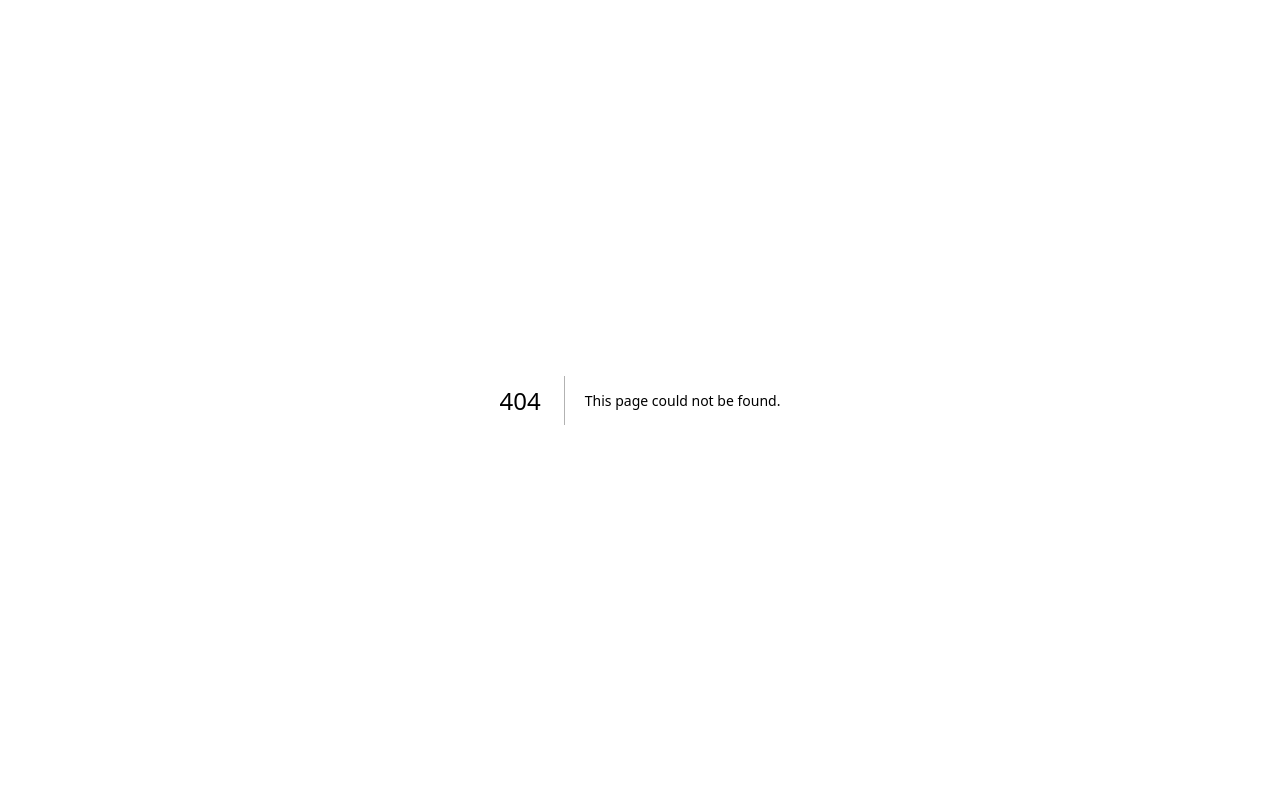
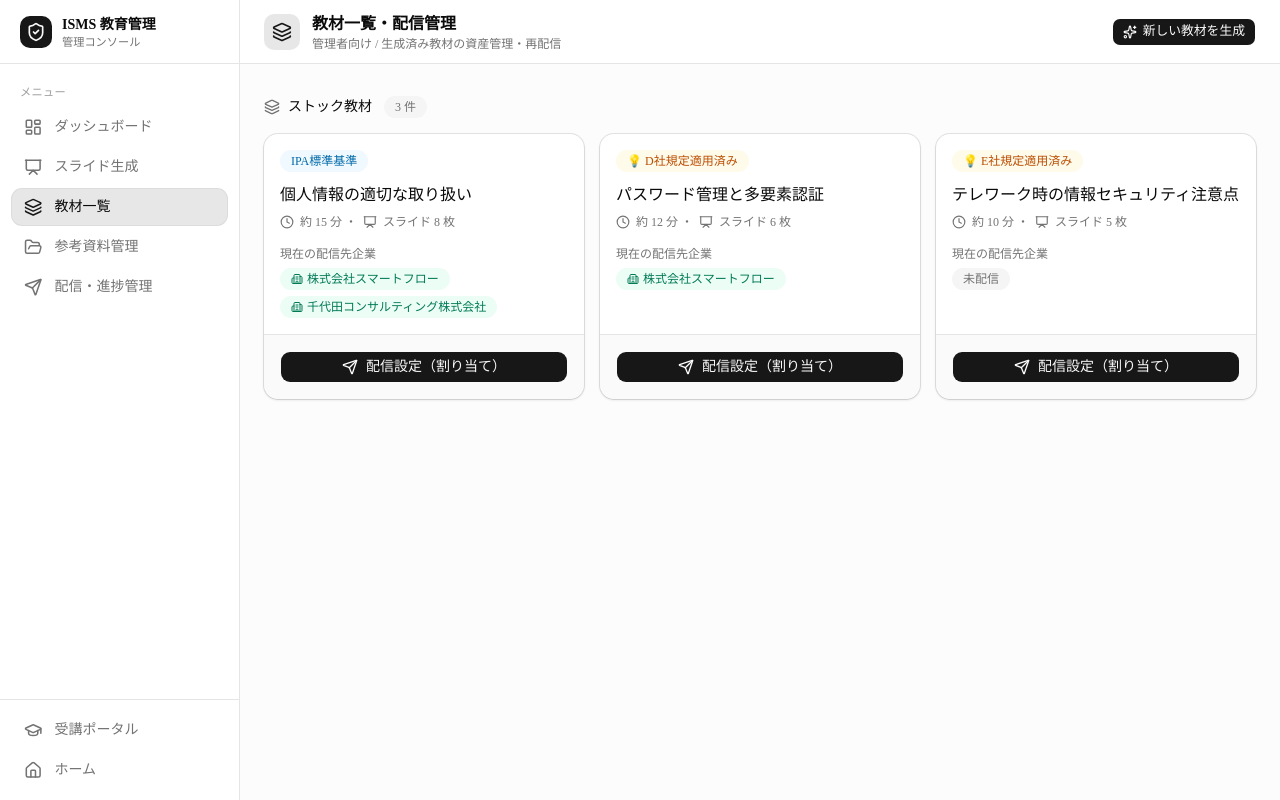
Before and after one commit to yuta0410/isms-edu-proto, a Next.js app: page /admin/courses in a window 1280 px wide. Before the commit this address had no page. Built offline with nearby package versions, Linux system fonts and the light colour scheme.

Commit message:
feat: 教材一覧・配信管理画面（資産ストック機能）の新設

```diff
--- /dev/null
+++ b/app/admin/courses/page.tsx
@@ -0,0 +1,130 @@
+"use client";
+
+import { useState } from "react";
+import Link from "next/link";
+import {
+  Layers,
+  Clock,
+  Presentation,
+  Send,
+  Sparkles,
+  Building2,
+} from "lucide-react";
+
+import {
+  Card,
+  CardHeader,
+  CardTitle,
+  CardContent,
+  CardFooter,
+} from "@/components/ui/card";
+import { Badge } from "@/components/ui/badge";
+import { Button } from "@/components/ui/button";
+import { DistributionModal } from "@/components/distribution-modal";
+import { STOCK_COURSES, type StockCourse } from "@/constants/course-stock";
+
+export default function CoursesPage() {
+  const [distCourse, setDistCourse] = useState<StockCourse | null>(null);
+
+  return (
+    <div className="min-h-screen">
+      {/* Top bar */}
+      <header className="flex h-16 items-center justify-between gap-4 border-b bg-card px-6">
+        <div className="flex items-center gap-3">
+          <div className="flex size-9 items-center justify-center rounded-lg bg-primary/10 text-primary">
+            <Layers className="size-5" />
+          </div>
+          <div>
+            <h1 className="font-heading text-base font-semibold">
+              教材一覧・配信管理
+            </h1>
+            <p className="text-xs text-muted-foreground">
+              管理者向け / 生成済み教材の資産管理・再配信
+            </p>
+          </div>
+        </div>
+        <Link href="/admin/generate">
+          <Button size="sm" className="gap-1.5">
+            <Sparkles className="size-3.5" />
+            新しい教材を生成
+          </Button>
+        </Link>
+      </header>
+
+      <div className="mx-auto max-w-6xl px-6 py-8">
+        <div className="mb-4 flex items-center gap-2 text-sm font-medium">
+          <Layers className="size-4 text-muted-foreground" />
+          ストック教材
+          <Badge variant="muted" className="ml-1">
+            {STOCK_COURSES.length} 件
+          </Badge>
+        </div>
+
+        <div className="grid grid-cols-1 gap-4 sm:grid-cols-2 lg:grid-cols-3">
+          {STOCK_COURSES.map((course) => (
+            <Card key={course.id} className="flex h-full flex-col">
+              <CardHeader className="gap-2">
+                {/* 適用規程バッジ */}
+                {course.policy.applied ? (
+                  <Badge variant="warning" className="w-fit">
+                    💡 {course.policy.label}
+                  </Badge>
+                ) : (
+                  <Badge variant="info" className="w-fit">
+                    {course.policy.label}
+                  </Badge>
+                )}
+                <CardTitle className="mt-1 text-base leading-snug">
+                  {course.title}
+                </CardTitle>
+                <p className="flex items-center gap-1.5 text-xs text-muted-foreground">
+                  <Clock className="size-3.5" />約 {course.estimated_minutes}{" "}
+                  分 ・
+                  <Presentation className="size-3.5" />
+                  スライド {course.slide_count} 枚
+                </p>
+              </CardHeader>
+
+              <CardContent className="flex-1">
+                <p className="mb-1.5 text-xs font-medium text-muted-foreground">
+                  現在の配信先企業
+                </p>
+                {course.distributed_to.length > 0 ? (
+                  <div className="flex flex-wrap gap-1.5">
+                    {course.distributed_to.map((c) => (
+                      <Badge key={c} variant="success">
+                        <Building2 className="size-3" />
+                        {c}
+                      </Badge>
+                    ))}
+                  </div>
+                ) : (
+                  <Badge variant="muted">未配信</Badge>
+                )}
+              </CardContent>
+
+              <CardFooter>
+                <Button
+                  onClick={() => setDistCourse(course)}
+                  className="w-full gap-2"
+                >
+                  <Send className="size-4" />
+                  配信設定（割り当て）
+                </Button>
+              </CardFooter>
+            </Card>
+          ))}
+        </div>
+      </div>
+
+      {/* 配信設定モーダル（選択した教材のコンテキストを保持） */}
+      <DistributionModal
+        open={distCourse !== null}
+        onOpenChange={(open) => {
+          if (!open) setDistCourse(null);
+        }}
+        courseTitle={distCourse?.title ?? ""}
+      />
+    </div>
+  );
+}
--- a/app/admin/layout.tsx
+++ b/app/admin/layout.tsx
@@ -10,6 +10,7 @@ import {
   Send,
   GraduationCap,
   Home,
+  Layers,
 } from "lucide-react";
 
 import { cn } from "@/lib/utils";
@@ -17,6 +18,7 @@ import { cn } from "@/lib/utils";
 const NAV = [
   { href: "/admin/dashboard", label: "ダッシュボード", icon: LayoutDashboard },
   { href: "/admin/generate", label: "スライド生成", icon: Presentation },
+  { href: "/admin/courses", label: "教材一覧", icon: Layers },
   { href: "/admin/materials", label: "参考資料管理", icon: FolderOpen },
   { href: "/admin/distribution", label: "配信・進捗管理", icon: Send },
 ];
--- /dev/null
+++ b/constants/course-stock.ts
@@ -0,0 +1,44 @@
+/**
+ * ストック教材（過去にAIで生成され資産として保管されている教材）の一覧。
+ *
+ * 教材一覧・配信管理画面（/admin/courses）で表示し、ワンクリックで再配信できる。
+ * 実運用では Supabase の `courses` テーブル＋配信状況の集計から取得する。
+ */
+
+export interface StockCourse {
+  id: string;
+  title: string;
+  estimated_minutes: number;
+  slide_count: number;
+  /** 適用された規程（applied=true で自社規定の💡バッジ、false でIPA標準基準）。 */
+  policy: { label: string; applied: boolean };
+  /** 現在配信中の企業名（空配列なら未配信）。 */
+  distributed_to: string[];
+}
+
+export const STOCK_COURSES: StockCourse[] = [
+  {
+    id: "personal-info",
+    title: "個人情報の適切な取り扱い",
+    estimated_minutes: 15,
+    slide_count: 8,
+    policy: { label: "IPA標準基準", applied: false },
+    distributed_to: ["株式会社スマートフロー", "千代田コンサルティング株式会社"],
+  },
+  {
+    id: "password-mfa",
+    title: "パスワード管理と多要素認証",
+    estimated_minutes: 12,
+    slide_count: 6,
+    policy: { label: "D社規定適用済み", applied: true },
+    distributed_to: ["株式会社スマートフロー"],
+  },
+  {
+    id: "remote-work",
+    title: "テレワーク時の情報セキュリティ注意点",
+    estimated_minutes: 10,
+    slide_count: 5,
+    policy: { label: "E社規定適用済み", applied: true },
+    distributed_to: [],
+  },
+];
```
